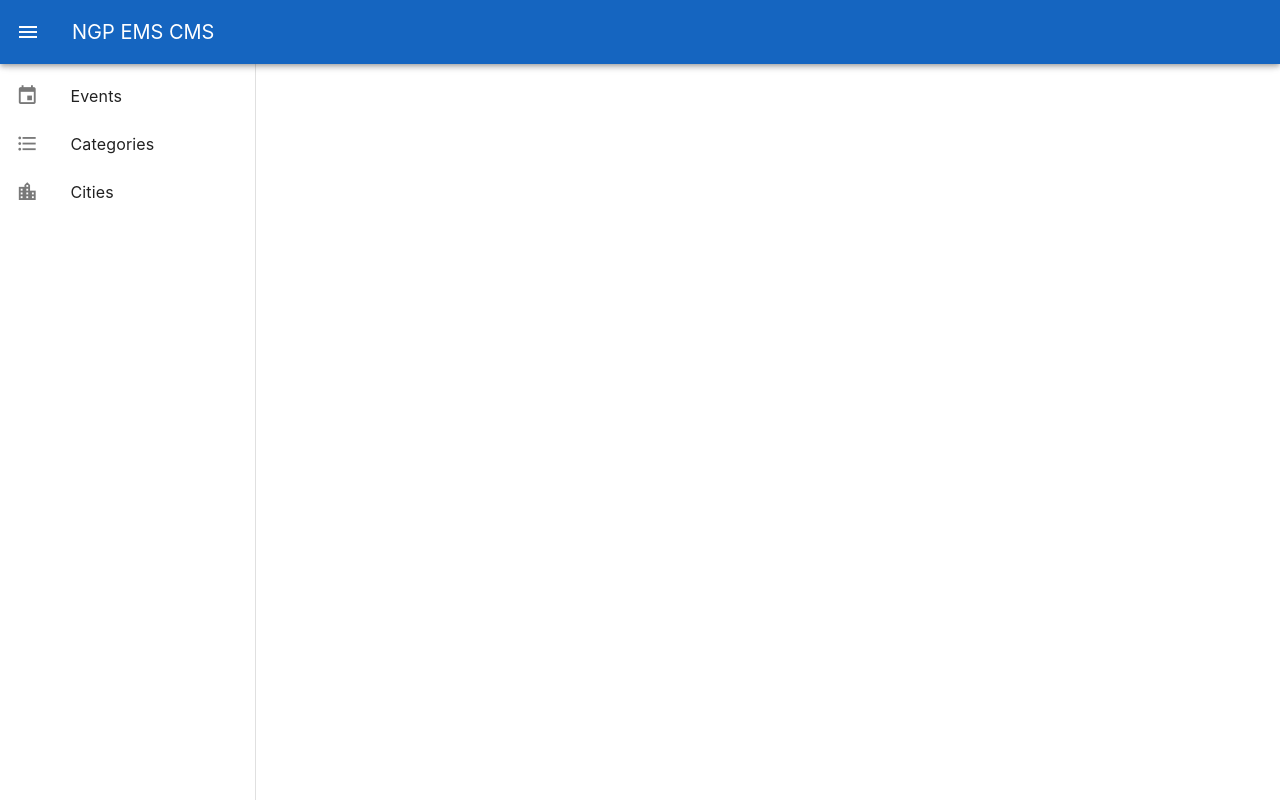
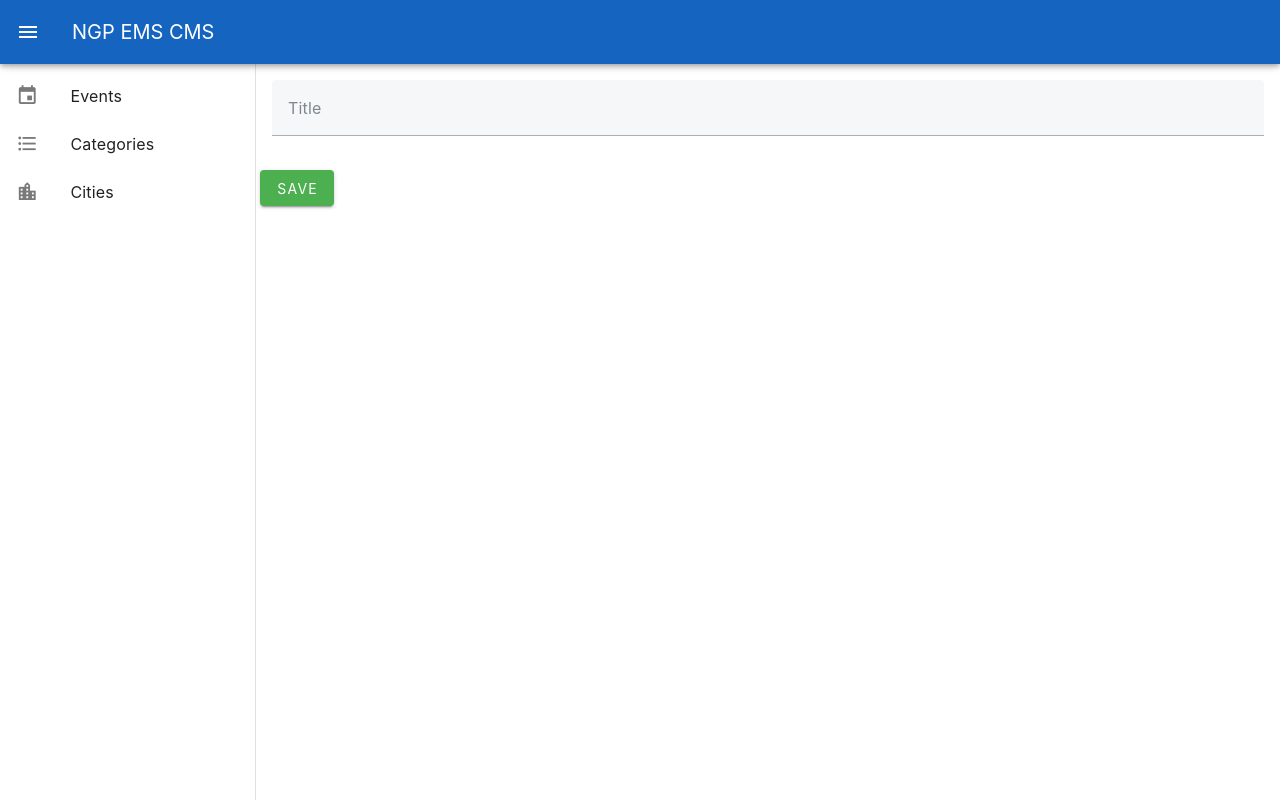
Before and after one commit to hexIV/ngp-ems-cms, a Vue app: page /cities/edit in a window 1280 px wide. Built offline with nearby package versions, Linux system fonts and the light colour scheme.

Commit message:
fixed UI problems + finished categories CRUD - to test

```diff
--- a/src/App.vue
+++ b/src/App.vue
@@ -11,7 +11,7 @@
         <v-list-item :to="{path: '/cities'}" prepend-icon="mdi-city" title="Cities" value="cities"></v-list-item>
       </v-list>
     </v-navigation-drawer>
-    <v-main class="d-flex justify-center align-center">
+    <v-main class="d-flex flex-column justify-center">
       <router-view />
     </v-main>
   </v-layout>
--- a/src/assets/main.css
+++ b/src/assets/main.css
@@ -1,11 +1,8 @@
 @import './base.css';
 
 #app {
-  max-width: 1280px;
-  margin: 0 auto;
-  padding: 2rem;
-
-  font-weight: normal;
+  width: 100%;
+  height: 100vh;
 }
 
 a,
@@ -26,10 +23,4 @@ a,
     display: flex;
     place-items: center;
   }
-
-  #app {
-    display: grid;
-    grid-template-columns: 1fr 1fr;
-    padding: 0 2rem;
-  }
 }
--- a/src/components/Table.vue
+++ b/src/components/Table.vue
@@ -30,7 +30,7 @@ export default defineComponent ({
       <tr v-for="item in data" :key="item.id">
         <td>#{{ item.id }}</td>
         <td>{{ item.title }}</td>
-        <td><v-btn color="success" :to="'/' + crudLink + '/' + item.id">Edit</v-btn></td>
+        <td><v-btn color="info" :to="'/' + crudLink + '/' + item.id">Edit</v-btn></td>
         <td><v-btn color="warning" @click="deleteAction(item.id)">Delete</v-btn></td>
       </tr>
     </tbody>
--- a/src/router.ts
+++ b/src/router.ts
@@ -31,7 +31,17 @@ const routes = [
     path: '/cities',
     name: "Cities",
     component: Cities
-  }
+  },
+  {
+    path: '/cities/edit',
+    name: "CreateCity",
+    component: City
+  },
+  {
+    path: '/cities/edit/:slug',
+    name: "EditCity",
+    component: City
+  },
 ]
 
 const router = createRouter({
--- a/src/views/Categories/Categories.vue
+++ b/src/views/Categories/Categories.vue
@@ -15,7 +15,6 @@ export default defineComponent({
   },
   methods: {
     async fetchData() {
-      console.log(`${import.meta.env.VITE_API_URL}/categories`)
       const res = await fetch(`${import.meta.env.VITE_API_URL}/categories`);
       const finalRes = await res.json();
       if (finalRes.status == 200) {
@@ -31,7 +30,9 @@ export default defineComponent({
           "Content-Type": "application/json",
         },
       }).then((response) => {
-        router.push({ path: '/categories' })
+        if (response.status == 200) {
+          this.$forceUpdate();
+        }
       });
     }
   },
@@ -42,6 +43,9 @@ export default defineComponent({
 </script>
 
 <template>
-  <v-btn color="success" :to="'/' + crudLink">Add New</v-btn>
+  <div class="d-flex justify-space-between align-center pa-5">
+    <h1>Categories</h1>
+    <v-btn color="success" :to="'/' + crudLink">Add New</v-btn>
+  </div>
   <Table v-on:deleteAction="deleteCategory" :columns="columns" :data="data" :crudLink="crudLink"></Table>
 </template>
--- a/src/views/Cities/Cities.vue
+++ b/src/views/Cities/Cities.vue
@@ -1,6 +1,51 @@
-<script setup lang="ts">
+<script lang="ts">
+import Table from '@/components/Table.vue'
+import router from '@/router';
+import { defineComponent } from 'vue';
+
+export default defineComponent({
+  data() {
+    return {
+      columns: [
+        'ID', 'Title'
+      ],
+      data: [],
+      crudLink: 'cities/edit'
+    }
+  },
+  methods: {
+    async fetchData() {
+      const res = await fetch(`${import.meta.env.VITE_API_URL}/cities`);
+      const finalRes = await res.json();
+      if (finalRes.status == 200) {
+        this.data = finalRes.data
+      } else {
+        // show alert an error happened
+      }
+    },
+    async deleteCity(id: number) {
+      await fetch(`${import.meta.env.VITE_API_URL}/cities?id=${id}`, {
+        method: 'DELETE',
+        headers: {
+          "Content-Type": "application/json",
+        },
+      }).then((response) => {
+        if (response.status == 200) {
+          this.$forceUpdate();
+        }
+      });
+    }
+  },
+  mounted() {
+    this.fetchData();
+  }
+})
 </script>
 
 <template>
-  Cities
+  <div class="d-flex justify-space-between align-center pa-5">
+    <h1>Cities</h1>
+    <v-btn color="success" :to="'/' + crudLink">Add New</v-btn>
+  </div>
+  <Table v-on:deleteAction="deleteCity" :columns="columns" :data="data" :crudLink="crudLink"></Table>
 </template>
--- a/src/views/Cities/City.vue
+++ b/src/views/Cities/City.vue
@@ -1,30 +1,85 @@
 <script lang="ts">
-import Table from '@/components/Table.vue'
-import { defineComponent } from 'vue'
+import router from '@/router'
 
-export default defineComponent ({
+export default {
   data() {
     return {
-      data: []
+      formValid: false,
+      alert: false,
+      id: null as number | null,
+      title: '',
+      titleRules: [
+        (value: string) => {
+          if (value) return true
+
+          return 'Title is required.'
+        },
+      ]
     }
   },
   methods: {
-    async fetchData() {
-      const res = await fetch(`${import.meta.env.VITE_API_URL}/categories`);
+    async searchCities(event: any) {
+      console.log(event.target)
+      return;
+      const res = await fetch(`${import.meta.env.VITE_CITIES_API_URL}/search?q=`);
       const finalRes = await res.json();
       if (finalRes.status == 200) {
-        this.data = finalRes.data
+        this.title = finalRes.data.title
+        this.id = finalRes.data.id
       } else {
-        // show alert an error happened
+        this.alert = true;
       }
+    },
+    async getCity() {
+      const res = await fetch(`${import.meta.env.VITE_API_URL}/cities?id=${this.$route.params.slug}`);
+      const finalRes = await res.json();
+      if (finalRes.status == 200) {
+        this.title = finalRes.data.title
+        this.id = finalRes.data.id
+      } else {
+        this.alert = true;
+      }
+    },
+    async save() {
+      if (!this.formValid) {
+        return;
+      }
+
+      let url = `${import.meta.env.VITE_API_URL}/cities` + (this.id ? `?id=${this.id}` : '');
+      await fetch(`${url}`, {
+        method: this.id == null ? "POST" : "PUT",
+        headers: {
+          "Content-Type": "application/json",
+        },
+        body: JSON.stringify({
+          id: this.id,
+          title: this.title
+        })
+      }).then((response) => {
+        router.push({ path: '/cities' })
+      });
     }
   },
   mounted() {
-    this.fetchData();
+    if (this.$route.params.slug) {
+      this.getCity();
+    }
   }
-})
+}
 </script>
 
 <template>
-  City
+  <v-form v-model="formValid">
+    <v-container>
+      <v-row>
+        <v-col cols="12" md="12">
+          <v-text-field v-model="title" :rules="titleRules" @keyup="searchCities" label="Title" required></v-text-field>
+        </v-col>
+      </v-row>
+      <v-row>
+        <v-btn color="success" @click="save">Save</v-btn>
+      </v-row>
+    </v-container>
+  </v-form>
+  <v-alert v-model="alert" closable color="warning" icon="$warning" title="Something is off..." text="We couldn't load the data from our API. Please contact an administrator about this."></v-alert>
 </template>
```
